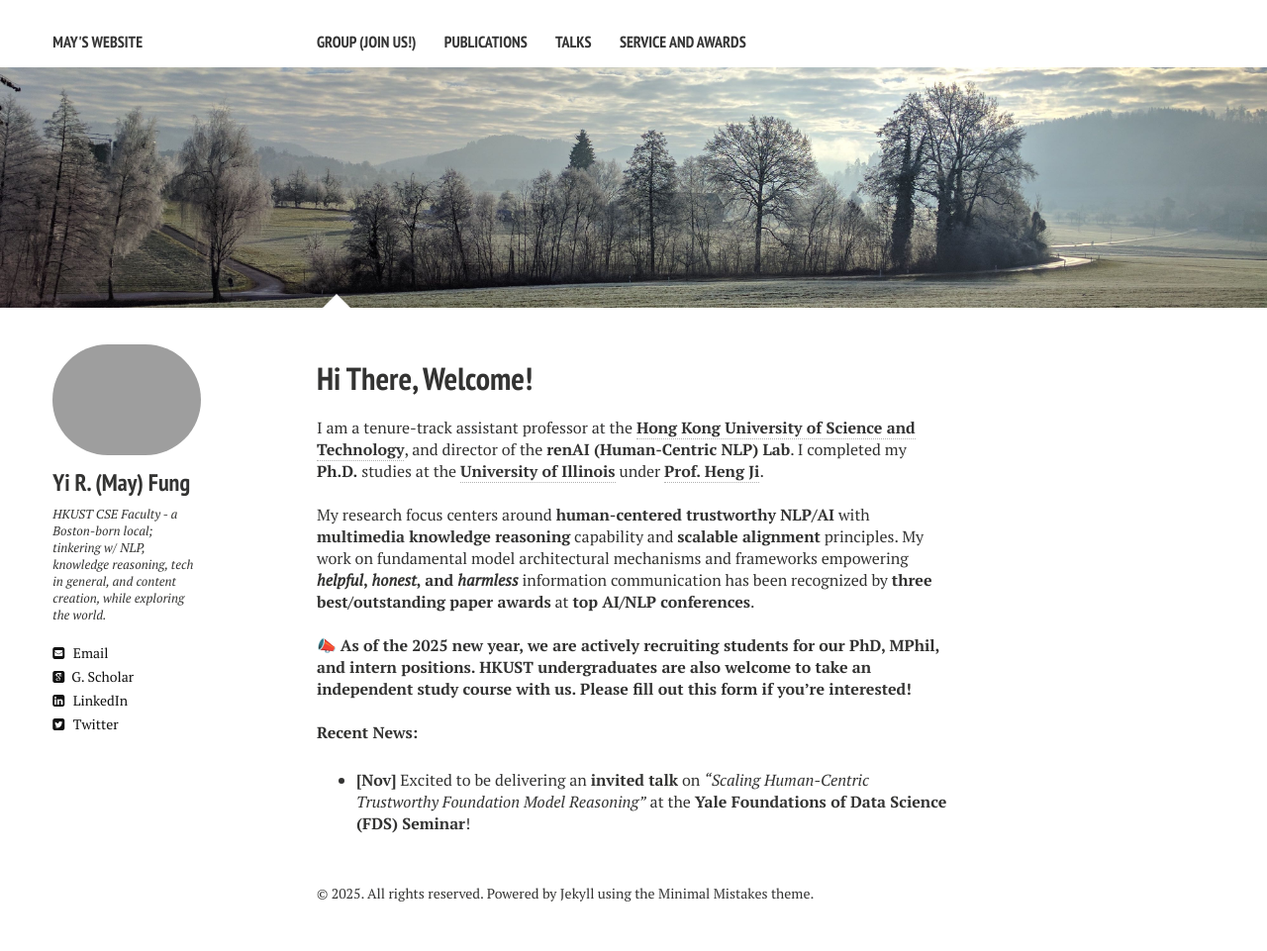
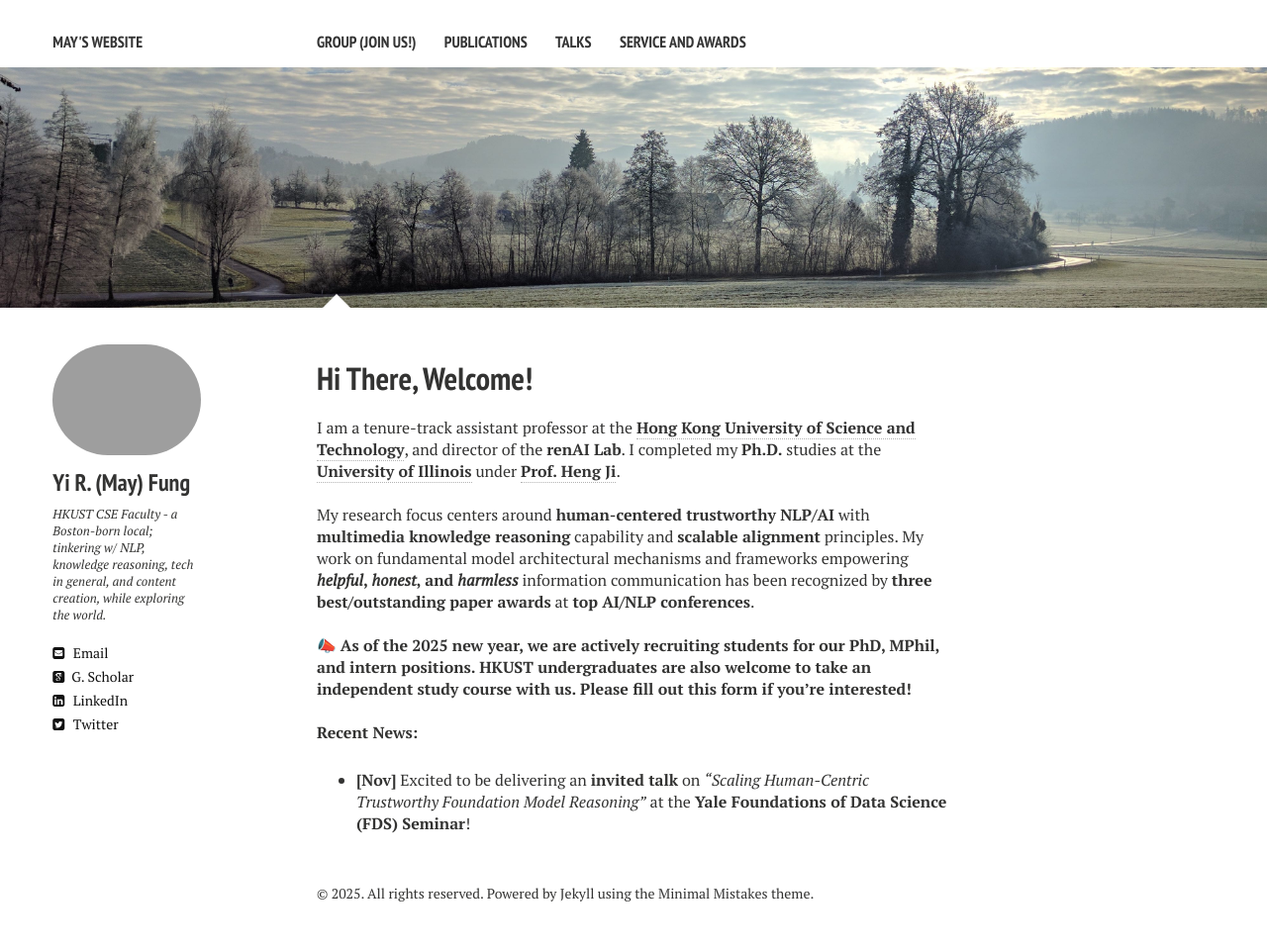
Before and after one commit to mayrfung/mayrfung.github.io, a Jekyll site: the page built from index.md, in a window 1280 px wide. Shown: the whole page at 99% size. Built offline with Jekyll 4.4.1, drawn with Linux system fonts in a browser that asks for light colours; nearby versions of some CDN libraries.

Commit message:
Update index.md

```diff
--- a/index.md
+++ b/index.md
@@ -7,7 +7,7 @@ image:
   feature: trees.jpg
 ---
 
-I am a tenure-track assistant professor at the <a href="https://cse.hkust.edu.hk/" target="_blank"><b>Hong Kong University of Science and Technology</b></a>, and director of the <b>renAI (Human-Centric NLP) Lab</b>. I completed my <b>Ph.D.</b> studies at the <a href="https://cs.illinois.edu/" target="_blank"><b>University of Illinois</b></a> under <a href="https://blender.cs.illinois.edu/hengji.html" target="_blank"><b>Prof. Heng Ji</b></a>.
+I am a tenure-track assistant professor at the <a href="https://cse.hkust.edu.hk/" target="_blank"><b>Hong Kong University of Science and Technology</b></a>, and director of the <b>renAI Lab</b>. I completed my <b>Ph.D.</b> studies at the <a href="https://cs.illinois.edu/" target="_blank"><b>University of Illinois</b></a> under <a href="https://blender.cs.illinois.edu/hengji.html" target="_blank"><b>Prof. Heng Ji</b></a>.
 <br><br>
 My research focus centers around <b>human-centered trustworthy NLP/AI</b> with <b>multimedia knowledge reasoning</b> capability and <b>scalable alignment</b> principles. My work on fundamental model architectural mechanisms and frameworks empowering <b><b><i>helpful</i></b>, <i><b>honest</b></i>, and <i>harmless</i></b> information communication has been recognized by <b>three best/outstanding paper awards</b> at <b>top AI/NLP conferences</b>.
 <br><br>
```
